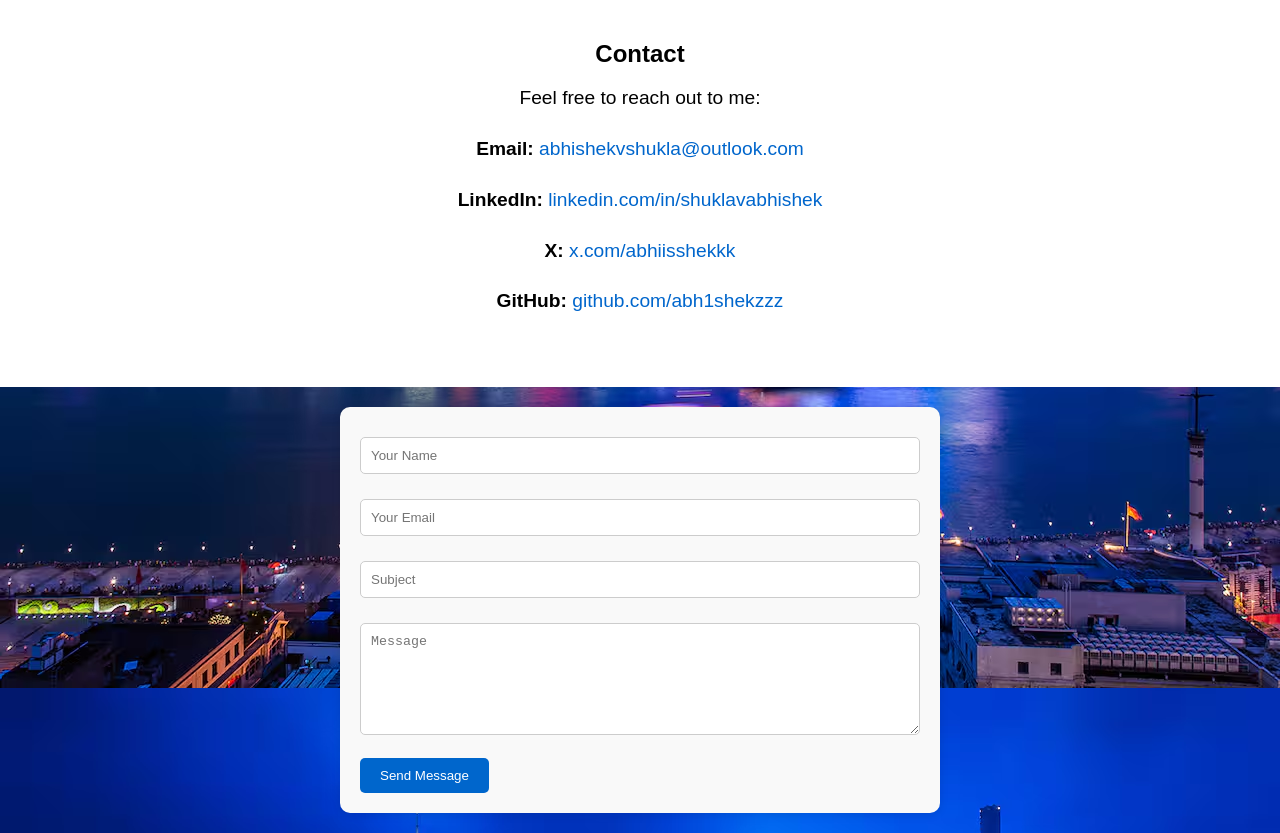
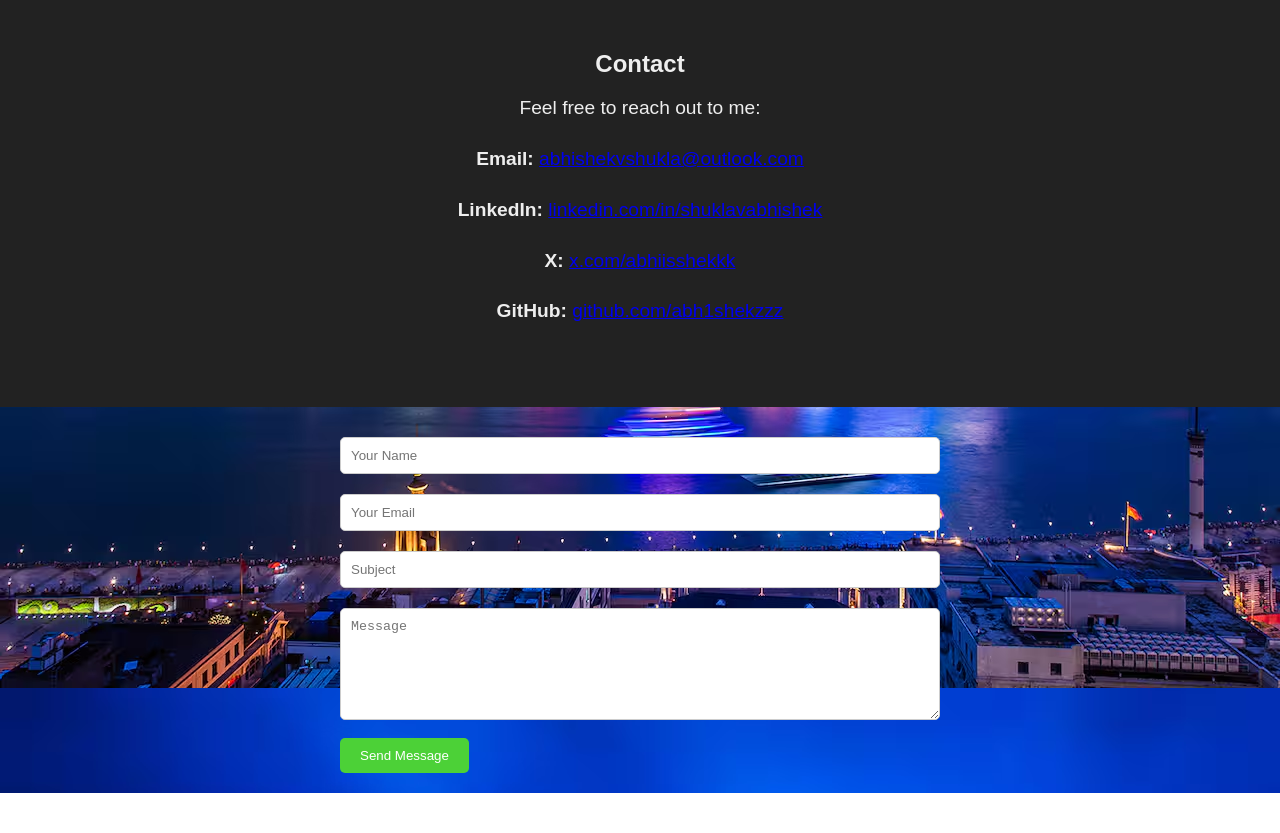
Before and after one commit to abh1shekzzz/abhishek, a plain HTML site: page index.html in a window 1280 px wide. Shown: the part 1880-2713 px from the top of the page. After the commit the page ends 2673 px from the top, so only its background shows below. Drawn offline with Linux system fonts and the light colour scheme.

Commit message:
Update index.html

```diff
--- a/index.html
+++ b/index.html
@@ -6,47 +6,6 @@
   <title>Abhishek Vinay Shukla - Portfolio</title>
   <link rel="stylesheet" href="style.css" />
   <link rel="stylesheet" href="https://cdnjs.cloudflare.com/ajax/libs/font-awesome/6.5.0/css/all.min.css">
-  <style>
-    /* Contact Section White Background */
-    #contact {
-      background-color: #ffffff;
-      color: #000000;
-      padding: 50px 20px;
-    }
-    #contact a {
-      color: #0066cc;
-      text-decoration: none;
-    }
-    #contact a:hover {
-      text-decoration: underline;
-    }
-    .php-email-form {
-      background: #f9f9f9;
-      padding: 20px;
-      border-radius: 10px;
-      box-shadow: 0px 2px 8px rgba(0,0,0,0.1);
-      margin-top: 20px;
-    }
-    .php-email-form input,
-    .php-email-form textarea {
-      width: 100%;
-      padding: 10px;
-      margin-bottom: 15px;
-      border-radius: 5px;
-      border: 1px solid #ccc;
-    }
-    .php-email-form button {
-      background: #0066cc;
-      color: white;
-      border: none;
-      padding: 10px 20px;
-      border-radius: 5px;
-      cursor: pointer;
-    }
-    .php-email-form button:hover {
-      background: #004999;
-    }
-  </style>
 </head>
 <body>
   <!-- Hero Section -->
@@ -77,7 +36,7 @@
   </section>
 
   <!-- About Section -->
-  <section id="about" class="section">
+  <section id="about" class="section ikea">
     <h2>About Me</h2>
     <p>
       Think of Harshad Mehta but as a profound Ethics follower, that's me in corporate.<br><br>
@@ -102,7 +61,7 @@
   </section>
 
   <!-- Resume Section -->
-  <section id="resume" class="section">
+  <section id="resume" class="section resume-dark">
     <h2>Resume</h2>
     <p><strong>Skills:</strong> Microsoft Excel, RStudio, Tableau, Python, MySQL, Power BI, Web3, Blockchain, DCF, Technical Analysis, German</p>
     <p><strong>Experience:</strong> Ex-Finance Intern at Shree Shivam Logistic Services</p>
@@ -113,7 +72,7 @@
   </section>
 
   <!-- Contact Section -->
-  <section id="contact" class="contact">
+  <section id="contact" class="section ikea">
     <div class="container">
       <div class="section-title">
         <h2>Contact</h2>
```
